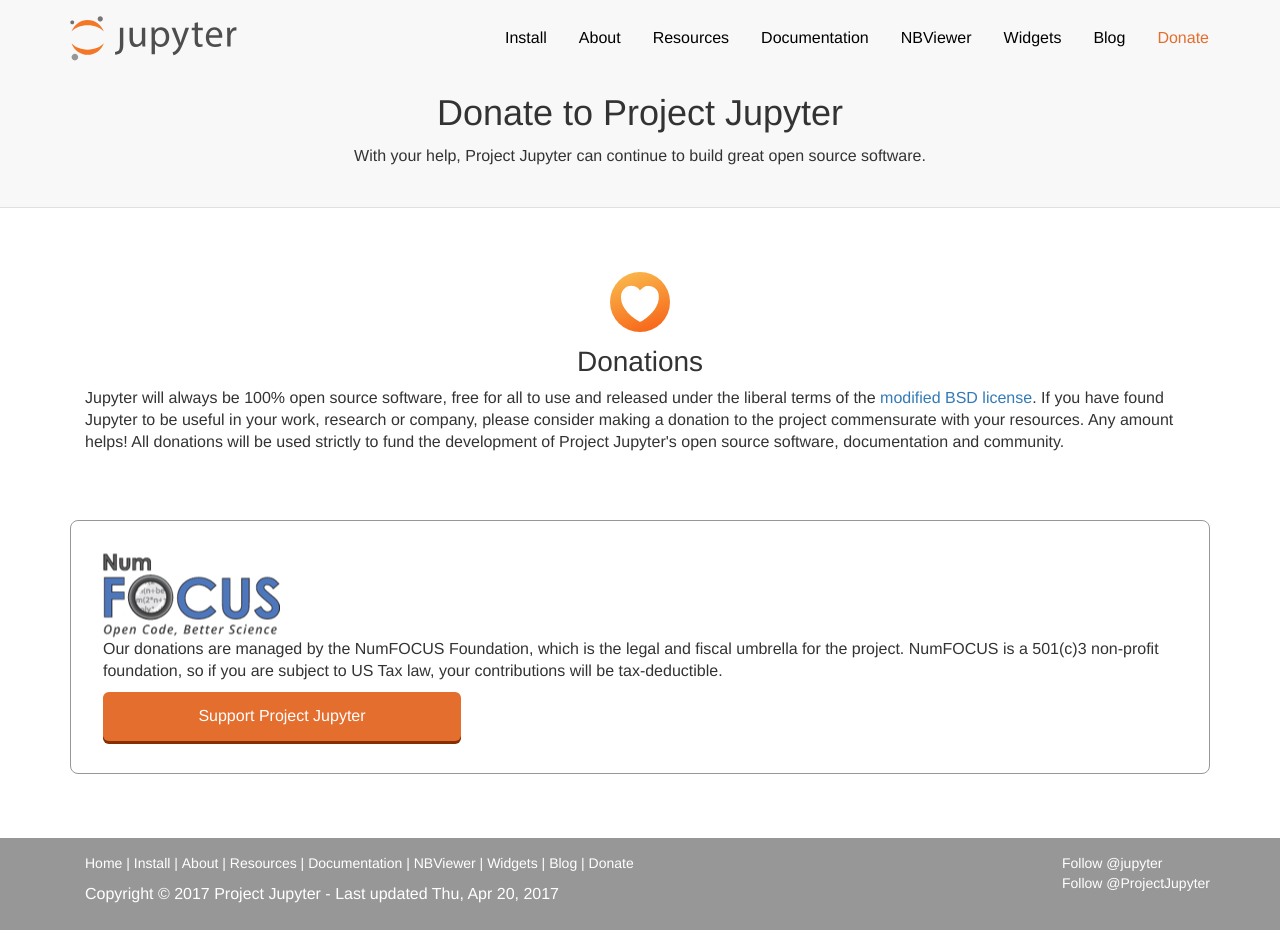
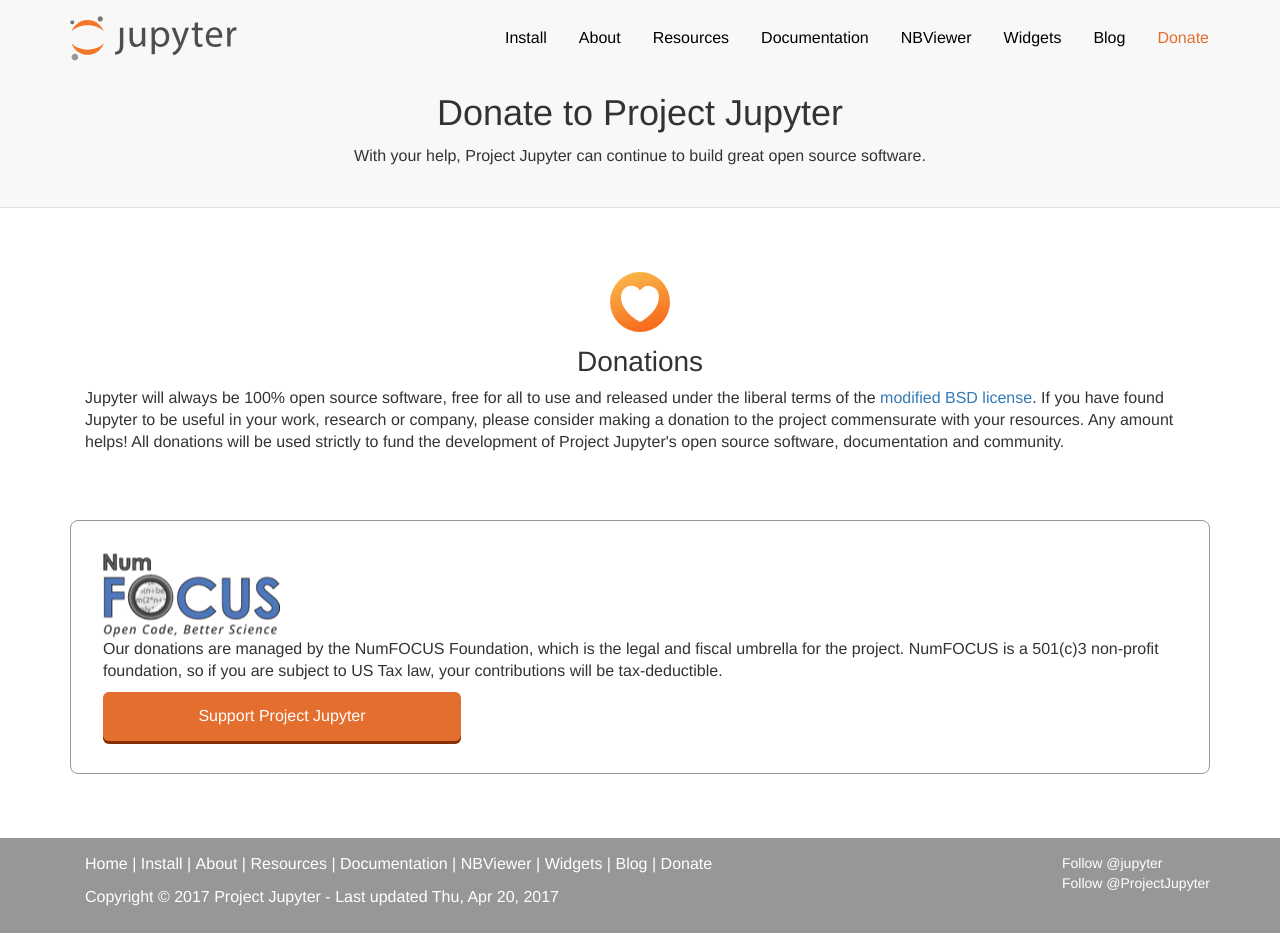
Before and after one commit to jupyter/jupyter.github.io, a Jekyll site: the page built from donate.html, in a window 1280 px wide and 933 px high. Built offline with Jekyll 4.4.1, drawn with Linux system fonts in a browser that asks for light colours; comment, search, counter and statistics services are not loaded.

Commit message:
Fixed footer social buttons on desktop and mobile, refined footer navigation text to be consistent with the theme, footer theme matches new documentation theme

```diff
--- a/css/logo-nav.css
+++ b/css/logo-nav.css
@@ -593,6 +593,9 @@
 .navbar-toggle > .white-icon-bar {
     background-color: white;
 }
+.footer-text {
+    font-size: 16px;
+}
 
 /* Bootstrap Breakpoint Media Queries */
 /* Large devices (large desktops, 1200px and up) */
@@ -645,6 +648,10 @@
         font-size: 48px;
         font-weight: 500;
         line-height: 1.05em;
+    }
+    .follow {
+        float: right;
+        margin-top: 15px;
     }
 }
 @media (max-width: 992px) {
@@ -752,6 +759,13 @@
         padding-left: 8px;
         padding-right: 8px;
     }
+    .follow {
+        float: left;
+        margin-bottom: 20px;
+    }
+    .navbar-text {
+        margin-left: 0px;
+    }
 }
 /* Small devices (tablets, 768px and up) */
 @media(min-width:768px) {
@@ -761,9 +775,6 @@
     }
     .tab {
         text-align: center;
-    }
-    .follow {
-        margin-top: 15px;
     }
     .navbar-toggle {
         margin-top: 20px;
@@ -825,9 +836,6 @@
 }
 /* Extra small devices (these are mostly fixes to make sure elements act correctly to look good) */
 @media (min-width: 509px) {
-    .follow {
-        float: right !important;
-    }
     .footer ul {
         float: left;
     }
@@ -841,6 +849,7 @@
         padding:10px;
     }
     .follow {
+        float: none;
         display: block;
         margin: 0 auto;
     }
```
